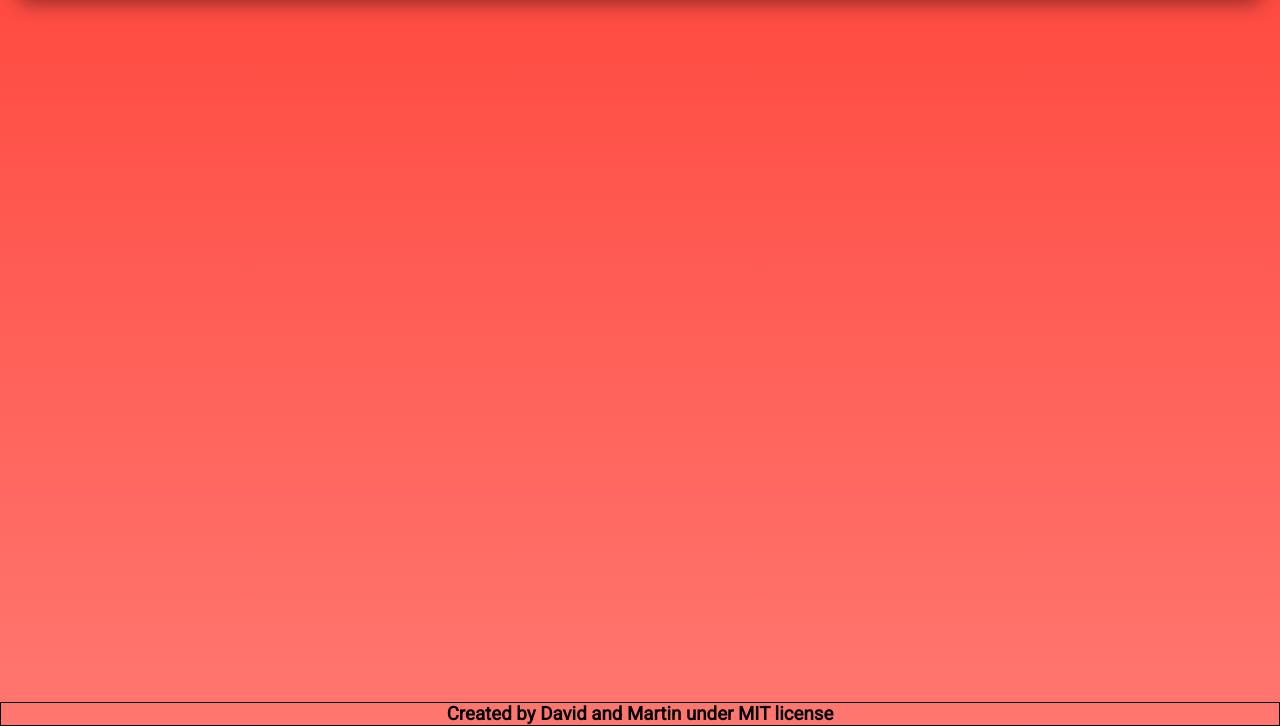
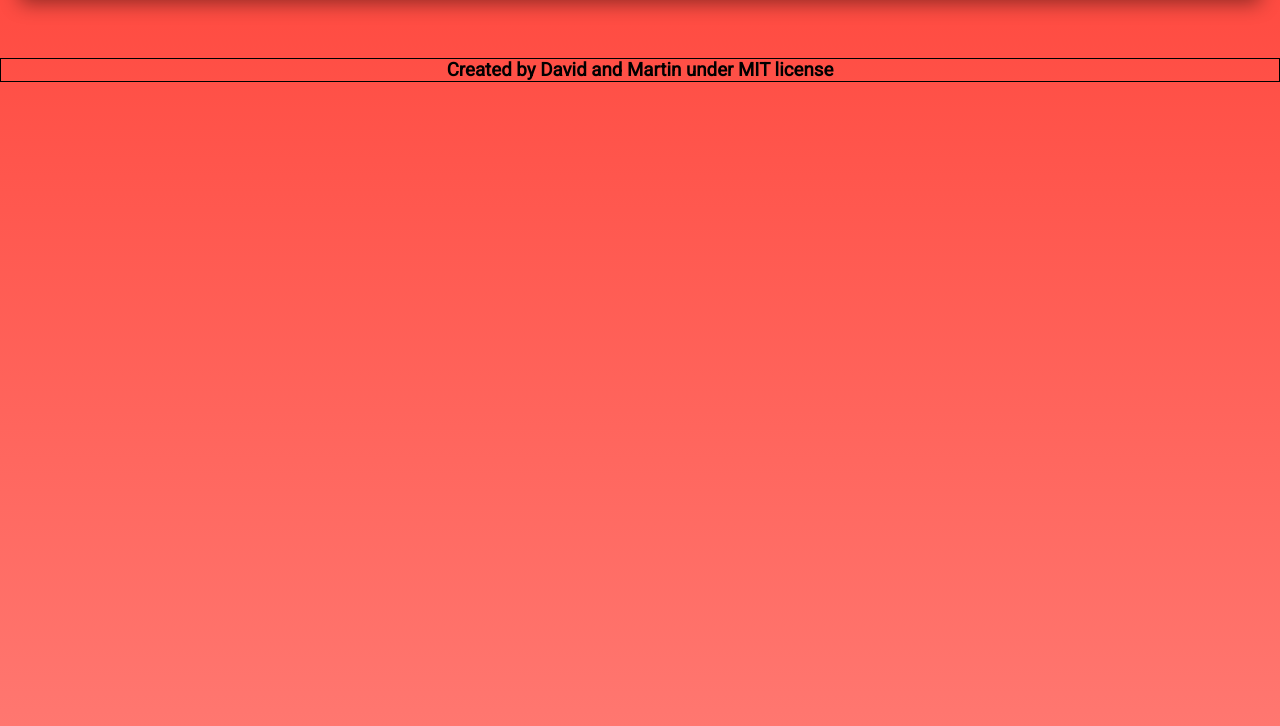
Before and after one commit to yayoamigo/Capstone-Project-POKEDECK, a website built with webpack: page src/template.html in a window 1280 px wide. Shown: the part 74-800 px from the top of the page. Built offline with nearby package versions, Linux system fonts and the light colour scheme; no server answers.

Commit message:
Fix footer

```diff
--- a/src/styles.css
+++ b/src/styles.css
@@ -26,11 +26,16 @@ body {
   display: none;
 }
 
+footer {
+  position: relative;
+  bottom: 0;
+  left: 0;
+  right: 0;
+}
+
 #footer-div {
   display: flex;
   border: 1px solid black;
-  position: absolute;
-  bottom: 0;
   width: 100%;
   justify-content: center;
 }
```
